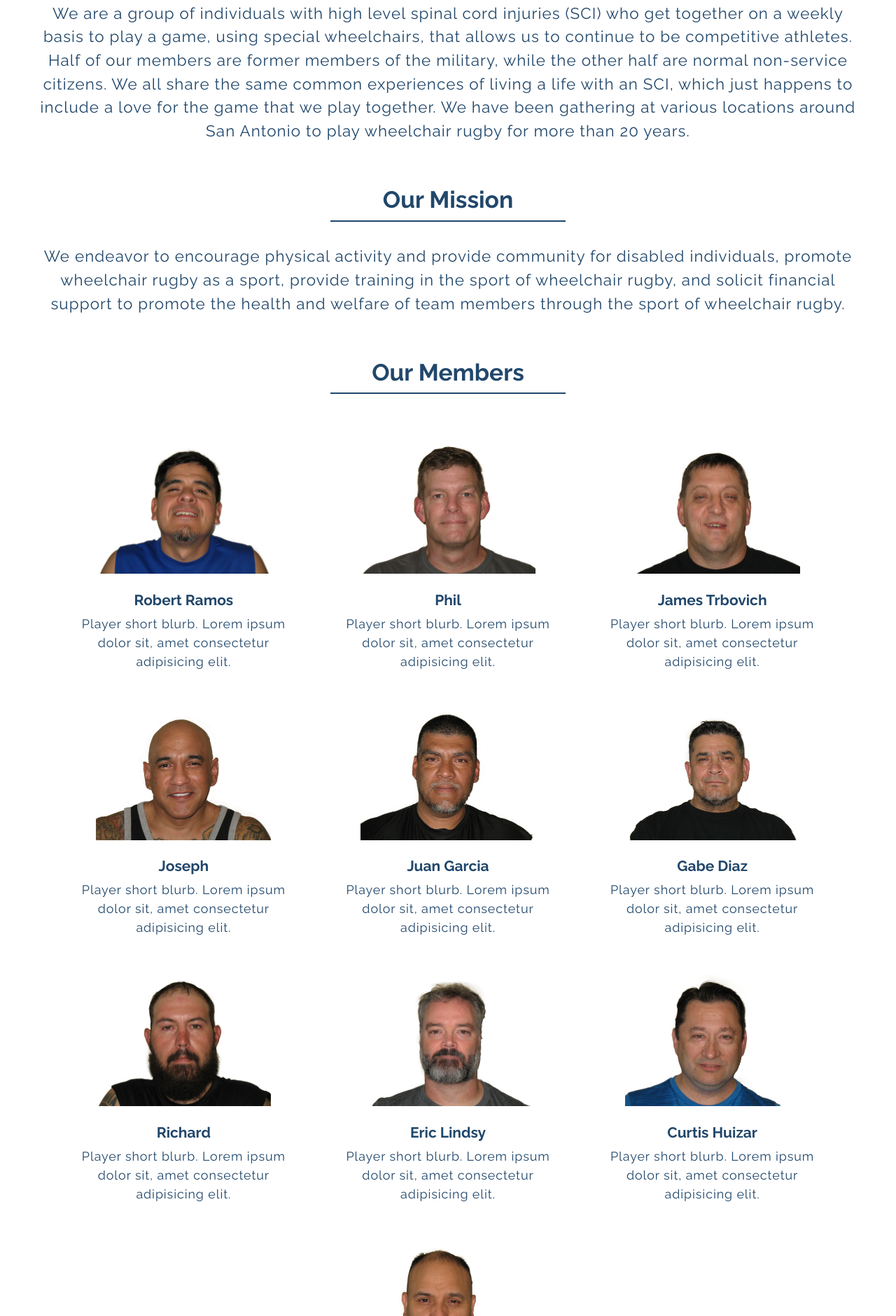
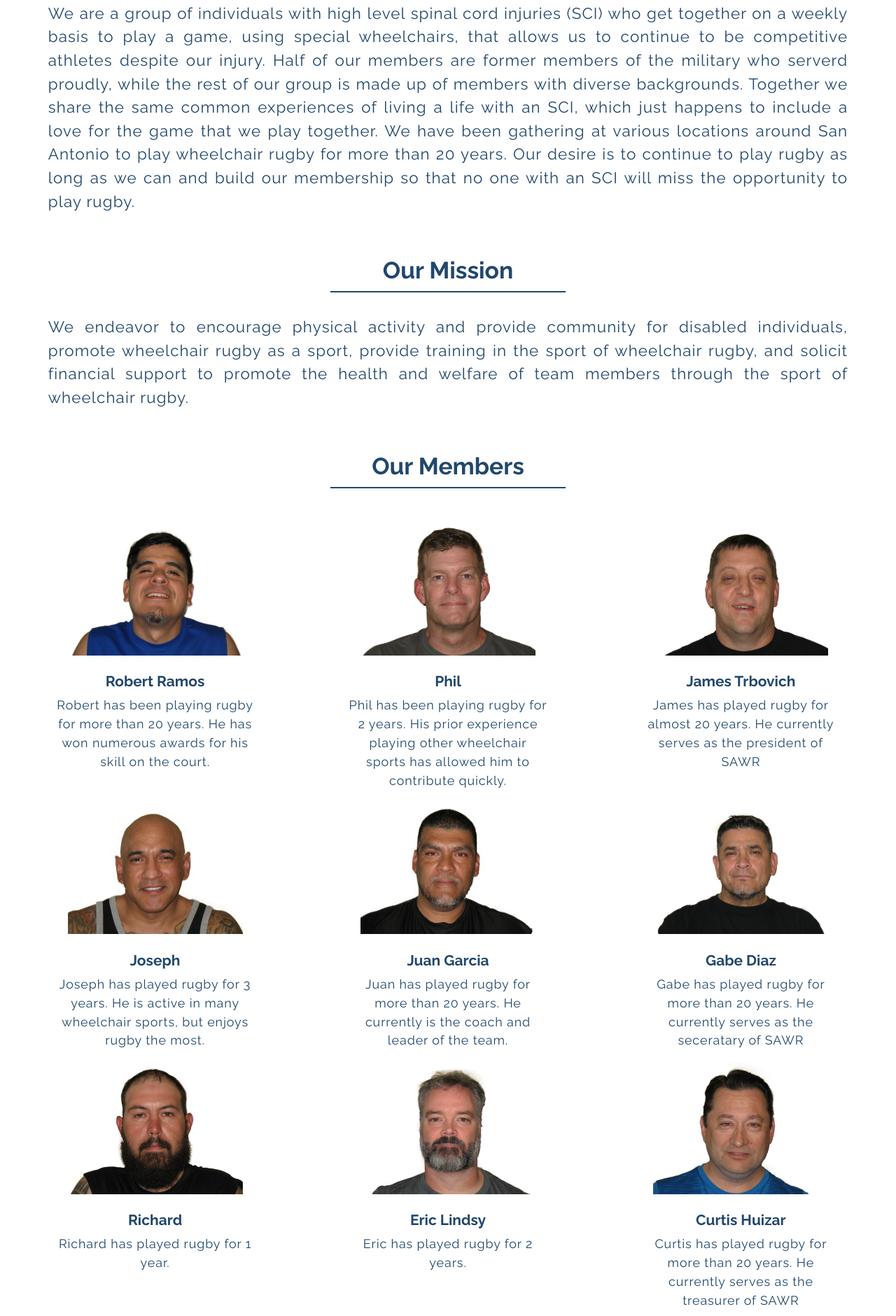
Before and after one commit to jimturbo24/rugby_site, a website: page index.html in a window 1280 px wide. Shown: the part 919-2800 px from the top of the page at 70% size. Drawn offline with Linux system fonts and the light colour scheme.

Commit message:
updated  player information

```diff
--- a/index.html
+++ b/index.html
@@ -27,7 +27,7 @@
         </section>
         <section class="about">
             <h2 class="section-title">Who we are</h2>
-            <p>We are a group of individuals with high level spinal cord injuries (SCI) who get together on a weekly basis to play a game, using special wheelchairs, that allows us to continue to be competitive athletes. Half of our members are former members of the military, while the other half are normal non-service citizens. We all share the same common experiences of living a life with an SCI, which just happens to include a love for the game that we play together. We have been gathering at various locations around San Antonio to play wheelchair rugby for more than 20 years.</p>
+            <p>We are a group of individuals with high level spinal cord injuries (SCI) who get together on a weekly basis to play a game, using special wheelchairs, that allows us to continue to be competitive athletes despite our injury. Half of our members are former members of the military who serverd proudly, while the rest of our group is made up of members with diverse backgrounds. Together we share the same common experiences of living a life with an SCI, which just happens to include a love for the game that we play together. We have been gathering at various locations around San Antonio to play wheelchair rugby for more than 20 years. Our desire is to continue to play rugby as long as we can and build our membership so that no one with an SCI will miss the opportunity to play rugby.</p>
         </section>
         <section class="mission">
             <h2 class="section-title">our mission</h2>
@@ -39,66 +39,58 @@
                  <figure class="player">
                     <img src="img/player_1.png" alt="Robert Ramos" class="player-img">
                     <h3 class="player-name">Robert Ramos</h3>
-                    <p class="player-blurb">player short blurb. Lorem ipsum dolor sit, amet consectetur adipisicing elit.</p>
+                    <p class="player-blurb">Robert has been playing rugby for more than 20 years. He has won numerous awards for his skill on the court.</p>
                 </figure>
                 <figure class="player">
                     <img src="img/player_2.png" alt="Phil" class="player-img">
                     <h3 class="player-name">Phil</h3>
-                    <p class="player-blurb">player short blurb. Lorem ipsum dolor sit, amet consectetur adipisicing elit.</p>
+                    <p class="player-blurb">Phil has been playing rugby for 2 years. His prior experience playing other wheelchair sports has allowed him to contribute quickly.</p>
                 </figure>
                 <figure class="player">
                     <img src="img/player_3.png" alt="James Trbovich" class="player-img">
                     <h3 class="player-name">James Trbovich</h3>
-                    <p class="player-blurb">player short blurb. Lorem ipsum dolor sit, amet consectetur adipisicing elit.</p>
+                    <p class="player-blurb">James has played rugby for almost 20 years. He currently serves as the president of SAWR</p>
                 </figure>
                 <figure class="player">
                     <img src="img/player_4.png" alt="Joseph" class="player-img">
                     <h3 class="player-name">Joseph</h3>
-                    <p class="player-blurb">player short blurb. Lorem ipsum dolor sit, amet consectetur adipisicing elit.</p>
+                    <p class="player-blurb">Joseph has played rugby for 3 years. He is active in many wheelchair sports, but enjoys rugby the most.</p>
                 </figure>
                 <figure class="player">
                     <img src="img/player_5.png" alt="Juan Garcia" class="player-img">
                     <h3 class="player-name">Juan Garcia</h3>
-                    <p class="player-blurb">player short blurb. Lorem ipsum dolor sit, amet consectetur adipisicing elit.</p>
+                    <p class="player-blurb">Juan has played rugby for more than 20 years. He currently is the coach and leader of the team.</p>
                 </figure>
                 <figure class="player">
                     <img src="img/player_6.png" alt="Gabe Diaz" class="player-img">
                     <h3 class="player-name">Gabe Diaz</h3>
-                    <p class="player-blurb">player short blurb. Lorem ipsum dolor sit, amet consectetur adipisicing elit.</p>
+                    <p class="player-blurb">Gabe has played rugby for more than 20 years. He currently serves as the seceratary of SAWR</p>
                 </figure>
                 <figure class="player">
                     <img src="img/player_7.png" alt="Richard" class="player-img">
                     <h3 class="player-name">Richard</h3>
-                    <p class="player-blurb">player short blurb. Lorem ipsum dolor sit, amet consectetur adipisicing elit.</p>
+                    <p class="player-blurb">Richard has played rugby for 1 year.</p>
                 </figure>
                 <figure class="player">
                     <img src="img/player_8.png" alt="Eric Lindsy" class="player-img">
                     <h3 class="player-name">Eric Lindsy</h3>
-                    <p class="player-blurb">player short blurb. Lorem ipsum dolor sit, amet consectetur adipisicing elit.</p>
+                    <p class="player-blurb">Eric has played rugby for 2 years.</p>
                 </figure>
                 <figure class="player">
                     <img src="img/player_9.png" alt="Curtis Huizar" class="player-img">
                     <h3 class="player-name">Curtis Huizar</h3>
-                    <p class="player-blurb">player short blurb. Lorem ipsum dolor sit, amet consectetur adipisicing elit.</p>
+                    <p class="player-blurb">Curtis has played rugby for more than 20 years. He currently serves as the treasurer of SAWR</p>
                 </figure>
                 <figure class="player">
                     <img src="img/player_10.png" alt="Mario Galvon" class="player-img">
                     <h3 class="player-name">Mario Galvon</h3>
-                    <p class="player-blurb">player short blurb. Lorem ipsum dolor sit, amet consectetur adipisicing elit.</p>
+                    <p class="player-blurb">Mario has played rugby for 8 years.</p>
                 </figure>
             </div>
         </section>
         <section id="watch" class="watch">
             <h2 class="section-title">see us in action</h2>
             <div class="watch-content">
-                <div>
-                    <h3>2019 Nationals</h3>
-                    <iframe src="https://www.youtube.com/embed/QllAav2Mbnc" frameborder="0" allow="accelerometer; autoplay; encrypted-media; gyroscope; picture-in-picture" allowfullscreen></iframe>
-                </div>
-                <div>
-                    <h3>2019 Nationals</h3>
-                    <iframe src="https://www.youtube.com/embed/QllAav2Mbnc" frameborder="0" allow="accelerometer; autoplay; encrypted-media; gyroscope; picture-in-picture" allowfullscreen></iframe>
-                </div>
                 <div>
                     <h3>2019 Nationals</h3>
                     <iframe src="https://www.youtube.com/embed/QllAav2Mbnc" frameborder="0" allow="accelerometer; autoplay; encrypted-media; gyroscope; picture-in-picture" allowfullscreen></iframe>
@@ -110,12 +102,12 @@
             <p>we are a 503(1)(c) orgainization. Donations are tax deductable. Any monetary support that we recieve is used solely for the following needs:</p>
             <div class="">
                 <h3 class="">Equipment</h3>
-                <img src="img/equipment.png" alt="" class="">
+                <img src="img/equipment.png" alt="" class="donate-img">
                 <p class="">rugby wheelchairs range in price from $4k for a basic frame with no wheels to $8k for a custom frame with two sets of wheels. This is the highest barrier to entry into the sport for newly injured atheletes as these wheelchairs are not covered by any healthcare plans (excluding Veterans benifits).</p>
             </div>
             <div class="">
                 <h3 class="">Travel</h3>
-                <img src="img/travel_2.jpg" alt="" class="">
+                <img src="img/travel_2.jpg" alt="" class="donate-img">
                 <p class="">given that we are the only wheelchair rugby team in San Antonio and we are members of the USQRA (the national wheelchair rugby league), we must travel to other cities to compete in tournaments with other teams. A single weekend tournament can cost the team $6k for plane flights and lodging for our players.</p>
             </div>
             <h3 class="">Give with PayPal</h3>
@@ -124,7 +116,7 @@
                 <input type="hidden" name="business" value="jim.trbovich@gmail.com" />
                 <input type="hidden" name="item_name" value="San Antonio Wheelchair Rugby Organization" />
                 <input type="hidden" name="currency_code" value="USD" />
-                <input type="image" src="img/paypal-donate.jpg" border="0" name="submit" title="PayPal - The safer, easier way to pay online!" alt="Donate with PayPal button" class="donate-img"/>
+                <input type="image" src="img/paypal-donate.jpg" border="0" name="submit" title="PayPal - The safer, easier way to pay online!" alt="Donate with PayPal button" class="paypal-img"/>
                 <img alt="" border="0" src="https://www.paypal.com/en_US/i/scr/pixel.gif" width="1" height="1" />
             </form>
 
--- a/scss/styles.scss
+++ b/scss/styles.scss
@@ -26,7 +26,7 @@ header {
 }
 
 section {
-    padding: 20px 20px 0;
+    padding: 20px 30px 0;
 }
 
 h2, p::first-letter {
@@ -61,6 +61,13 @@ p {
     section {
         padding: 2em 2em 0;
         font-size: 1.4em;
+        max-width: 55em;
+        margin: 0 auto;
+    }
+
+    .hero {
+        max-width: none;
+        margin: 0;
     }
 
     .button {
@@ -128,9 +135,8 @@ nav a {
 }
 
 @media (min-width: 60rem) {
-    .mission, .about {
-        max-width: 60em;
-        margin: 0 auto;
+    .mission p, .about p, .donate p {
+        text-align: justify
     }
 }
 
@@ -141,8 +147,8 @@ nav a {
     margin-top: 1em;
 }
 
-figure img {
-    // background-color: #21476B;
+figure {
+    margin: 0 10px;
 }
 
 figure:first-of-type img {
@@ -161,7 +167,7 @@ figure:first-of-type img {
     .members-content {
         display: flex;
         flex-wrap: wrap;
-        justify-content: center;
+        justify-content: space-between;
         font-size: 0.8em;
     }
 
@@ -206,6 +212,10 @@ iframe {
 // **** donate section ****
 
 .donate-img {
+    width: 23em;
+}
+
+.paypal-img {
     width: 10em;
 }
 
```
Also changed, not shown: css/styles.css.
